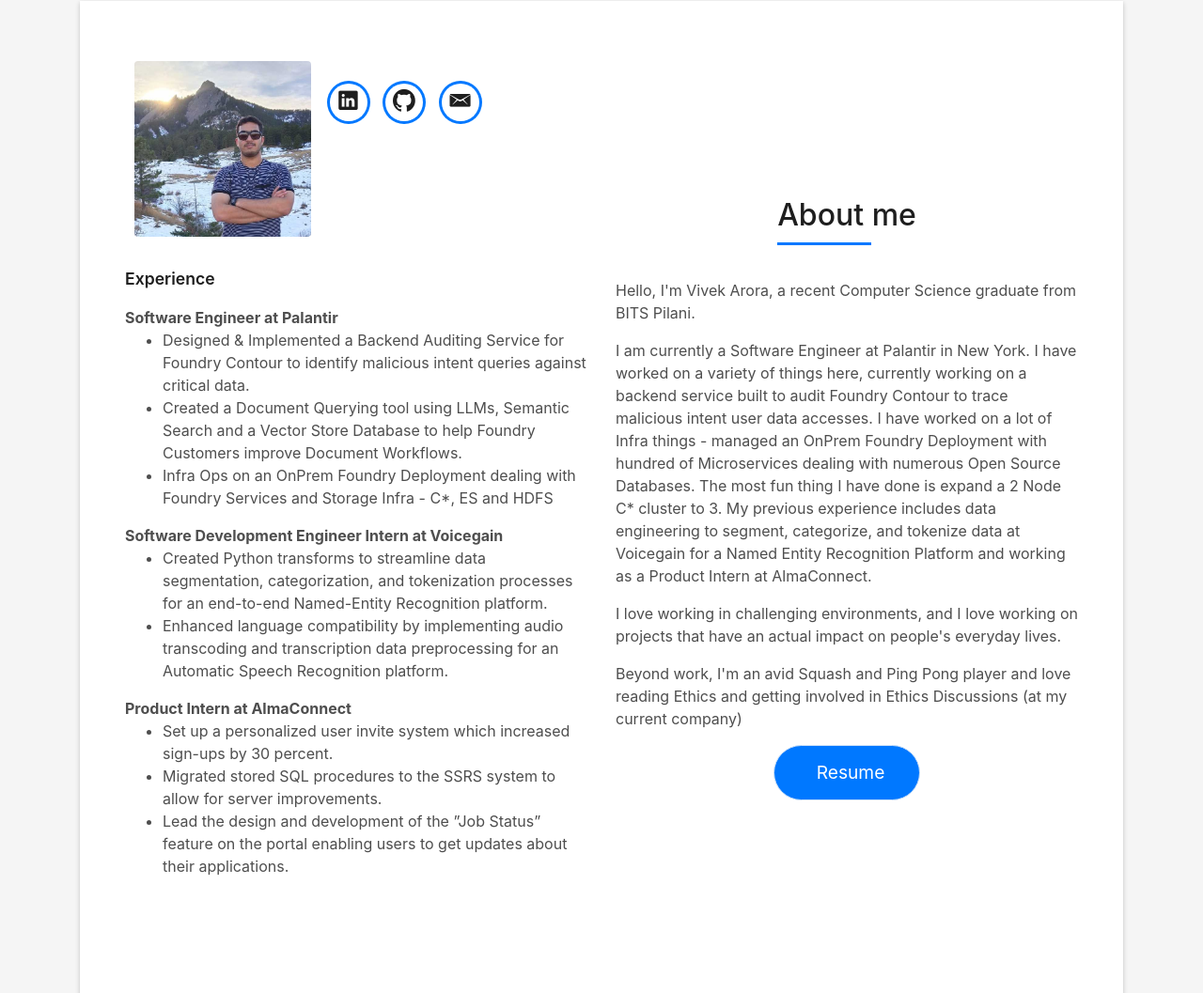
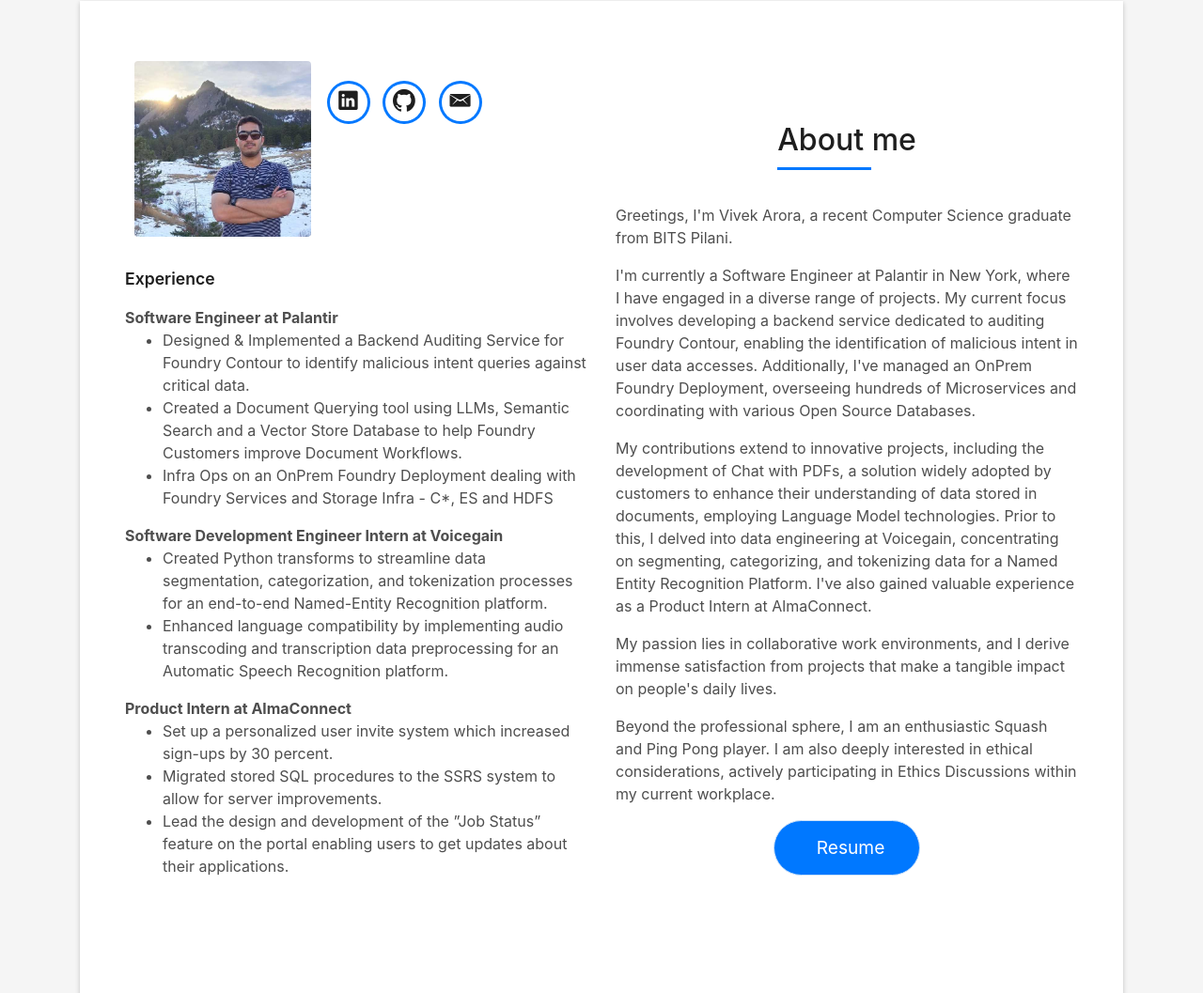
Before and after one commit to f20181016/Portfolio-Website, a plain HTML site: page index.html in a window 1280 px wide. Shown: the part 863-1920 px from the top of the page at 94% size. Drawn offline with Linux system fonts and the light colour scheme; some icons are missing; files whose address does not match are found by name.

Commit message:
Modified Text

```diff
--- a/index.html
+++ b/index.html
@@ -129,16 +129,19 @@
                     </h5>
                   </div>
                   <p class="skill-mf">
-                    Hello, I'm Vivek Arora, a recent Computer Science graduate from BITS Pilani.
+                    Greetings, I'm Vivek Arora, a recent Computer Science graduate from BITS Pilani.
                   </p>
                   <p class="skill-mf">
-                    I am currently a Software Engineer at Palantir in New York. I have worked on a variety of things here, currently working on a backend service built to audit Foundry Contour to trace malicious intent user data accesses. I have worked on a lot of Infra things - managed an OnPrem Foundry Deployment with hundred of Microservices dealing with numerous Open Source Databases. The most fun thing I have done is expand a 2 Node C* cluster to 3. My previous experience includes data engineering to segment, categorize, and tokenize data at Voicegain for a Named Entity Recognition Platform and working as a Product Intern at AlmaConnect.
+                    I'm currently a Software Engineer at Palantir in New York, where I have engaged in a diverse range of projects. My current focus involves developing a backend service dedicated to auditing Foundry Contour, enabling the identification of malicious intent in user data accesses. Additionally, I've managed an OnPrem Foundry Deployment, overseeing hundreds of Microservices and coordinating with various Open Source Databases.
+                  </p>
+                  <p>
+                    My contributions extend to innovative projects, including the development of Chat with PDFs, a solution widely adopted by customers to enhance their understanding of data stored in documents, employing Language Model technologies. Prior to this, I delved into data engineering at Voicegain, concentrating on segmenting, categorizing, and tokenizing data for a Named Entity Recognition Platform. I've also gained valuable experience as a Product Intern at AlmaConnect.
                   </p>
                   <p class="skill-mf">
-                   I love working in challenging environments, and I love working on projects that have an actual impact on people's everyday lives.
+                    My passion lies in collaborative work environments, and I derive immense satisfaction from projects that make a tangible impact on people's daily lives.
                   </p>
                   <p class="skill-mf">
-                    Beyond work, I'm an avid Squash and Ping Pong player and love reading Ethics and getting involved in Ethics Discussions (at my current company)
+                    Beyond the professional sphere, I am an enthusiastic Squash and Ping Pong player. I am also deeply interested in ethical considerations, actively participating in Ethics Discussions within my current workplace.
                   <br>
                   <div class="container">
                     <div class="row justify-content-center">
```
